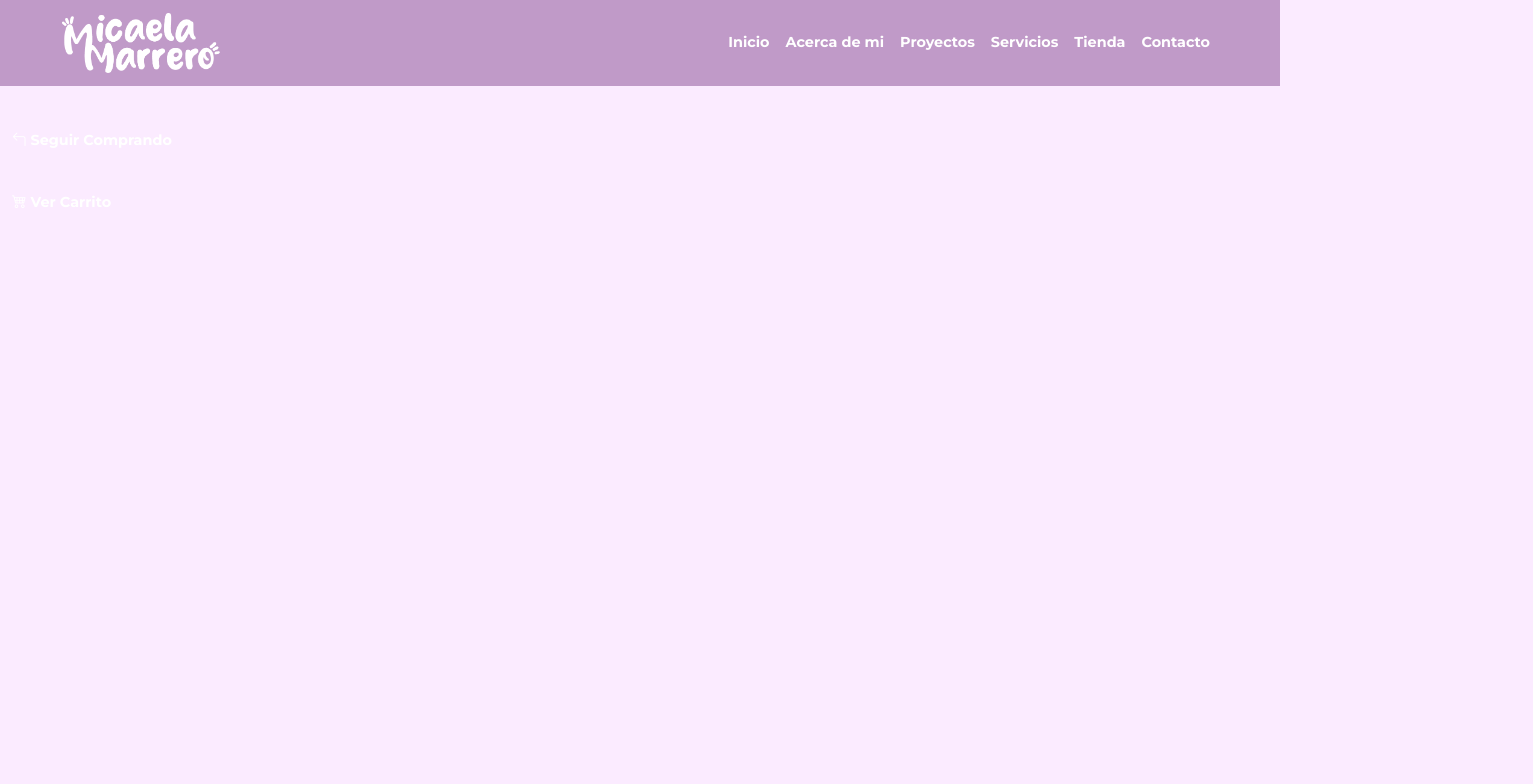
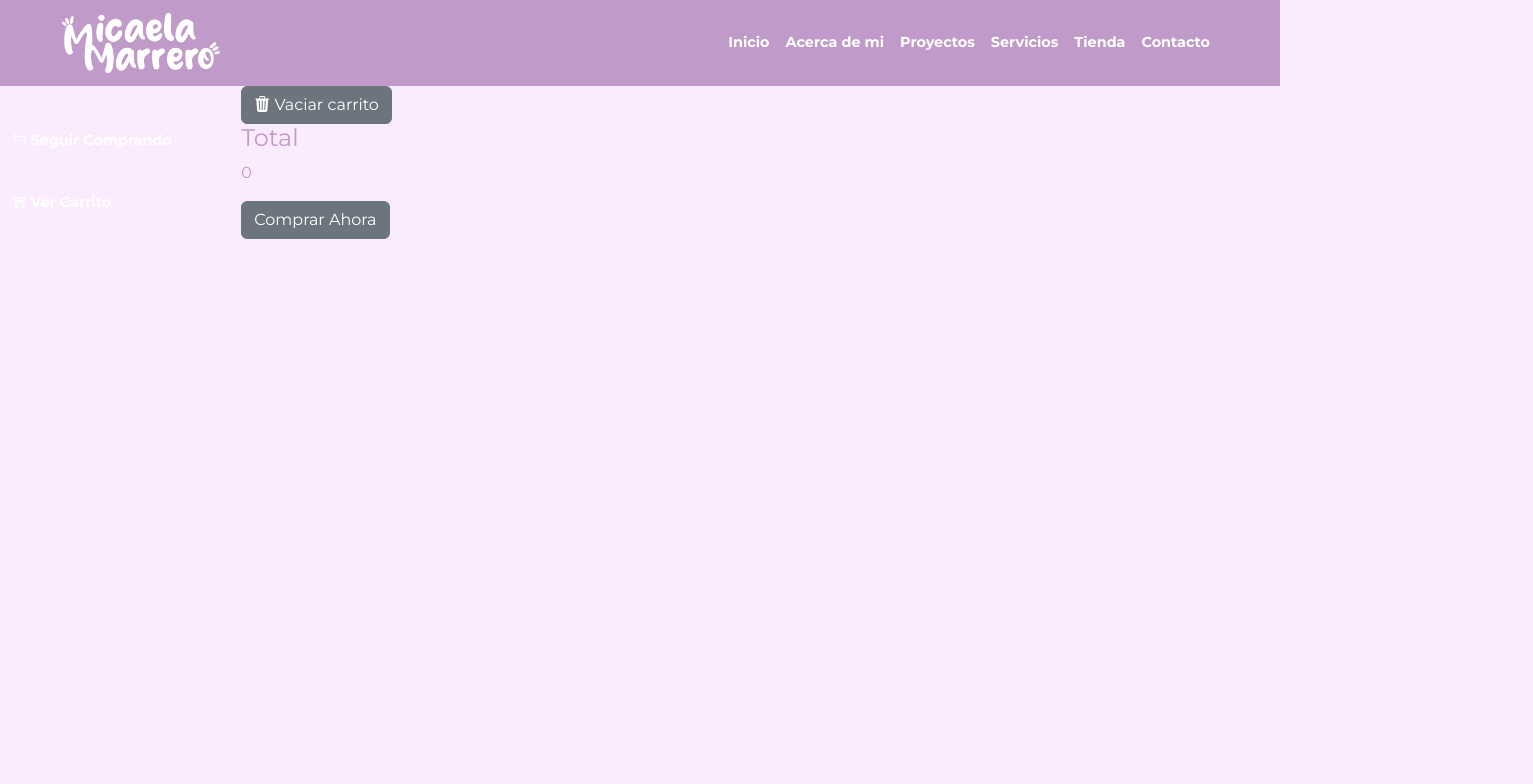
Before and after one commit to micamarreros/MicaelaMarreroJS, a website: page pages/carrito.html in a window 1280 px wide. Shown: the top 784 px of the page, 1533 px wide, since content can reach past the window. Drawn offline with nearby package versions, Linux system fonts and the light colour scheme; some packages are replaced by stand-ins of ours; a script that the page names is missing.

Commit message:
Trabajo en botones carrito

```diff
--- a/js/carrito.js
+++ b/js/carrito.js
@@ -1,5 +1,12 @@
 // Contenedor de todos los productos del carrito
 const contenedorCarrito = document.getElementById("contenedor-carrito");
+
+// Botones vaciar y comprar carrito
+const botonVaciar = document.querySelector("#carrito-vaciar");
+const botonComprar = document.querySelector("#carrito-comprar");
+
+// Precio total
+const contenedorTotal = document.querySelector("#total");
 
 // Traigo a carrito de local storage
 let productosEnCarrito = JSON.parse(localStorage.getItem("productos-en-carrito")) || [];
@@ -32,6 +39,8 @@ function carrito(productosEnCarrito) {
     contenedorCarrito.append(div);
 
     })
+
+    actualizarTotal();
 }
 
 function eliminarDelCarrito(id) {
@@ -56,3 +65,31 @@ function eliminarDelCarrito(id) {
     // Actualizo y guardo en local storage los productos del nuevo carrito
     localStorage.setItem("productos-en-carrito", JSON.stringify(productosEnCarrito));
 }
+
+// Boton vaciar carrito
+botonVaciar.addEventListener("click", vaciarCarrito);
+
+function vaciarCarrito () {
+    productosEnCarrito.length = 0;
+    localStorage.setItem("productos-en-carrito", JSON.stringify(productosEnCarrito));
+
+    // Muestro el carrito vacio
+    carrito();
+}
+
+// Mostrar precio total
+function actualizarTotal () {
+      total.innerText = productosEnCarrito.reduce((acc, producto) => acc + (producto.precio * producto.cantidad), 0);
+}
+
+// Boton comprar ahora
+botonComprar.addEventListener("click", comprarCarrito);
+
+function comprarCarrito() {
+
+    productosEnCarrito.length = 0;
+    localStorage.setItem("productos-en-carrito", JSON.stringify(productosEnCarrito));
+
+    const carritoComprado = document.createTextNode("Gracias por tu compra :)");
+    carritoComprado.classList.add("carrito-comprado");
+}
--- a/pages/carrito.html
+++ b/pages/carrito.html
@@ -83,6 +83,17 @@
     <div class="col py-3" id="contenedor-carrito">
 
     </div>
+
+    <div id="carrito-acciones" class="carrito-acciones disabled">
+      <button id="carrito-vaciar" class="btn btn-secondary"><i class="bi bi-trash3-fill"></i> Vaciar carrito</button>
+
+      <div id="carrito-total">
+        <h4>Total </h4>
+        <p id="total">$ 0</p>
+      </div>
+
+      <button id="carrito-comprar" class="btn btn-secondary">Comprar Ahora</button>
+    </div>
     <!----- MAIN ----->
 </div>
 
```
